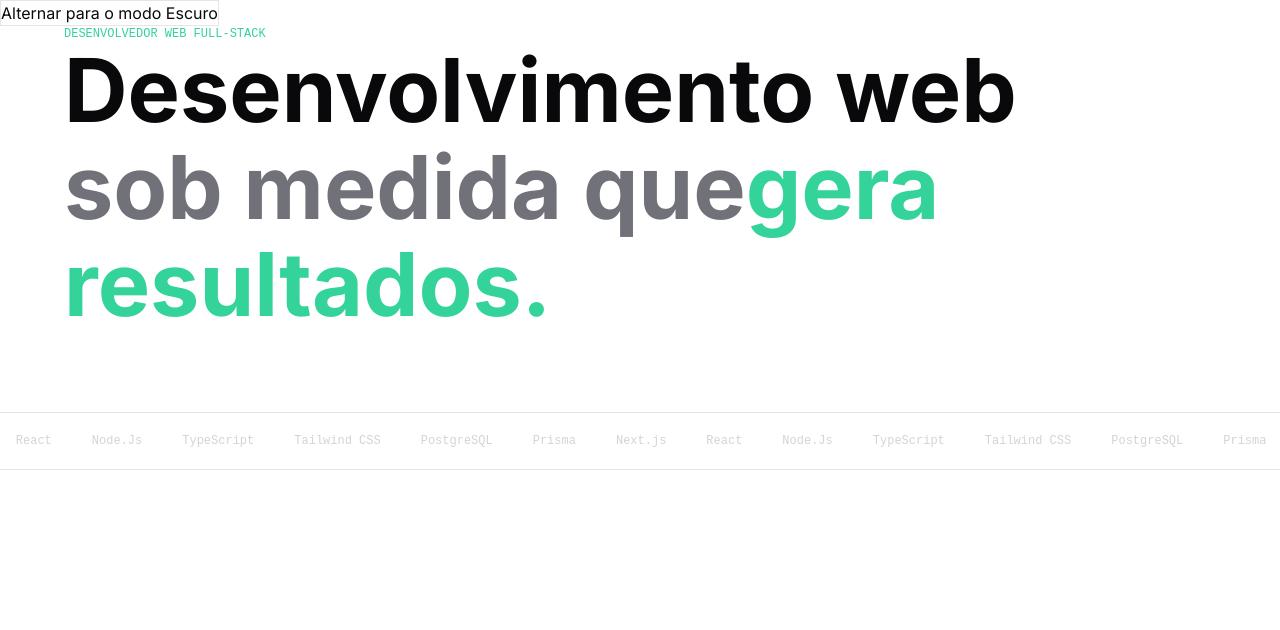
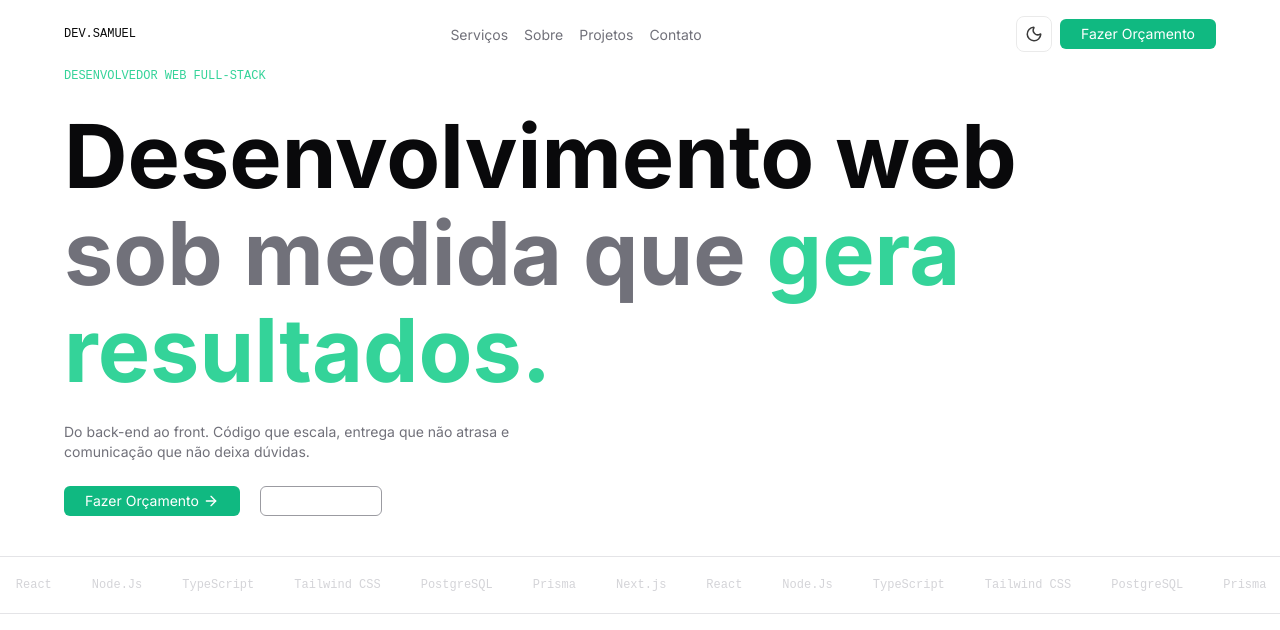
Before and after one commit to SamuelOliveiraa/portfolio, a Next.js app: page / in a window 1280 px wide. Shown: the top 630 px of the page. Built offline with nearby package versions, Linux system fonts and the light colour scheme.

Commit message:
chore: Created header, button, hero-section, theme-toggle and marquee components on layout

```diff
--- a/src/app/globals.css
+++ b/src/app/globals.css
@@ -9,7 +9,7 @@
   body,
   #root {
     width: 100%;
-    height: 100%;
+    height: 100dvh;
     box-sizing: border-box;
     margin: 0;
     padding: 0;
@@ -17,7 +17,6 @@
 }
 
 @theme {
-  /* --- CORES DE DESTAQUE (EMERALD) --- */
   --color-emerald-100: #34d399;
   --color-emerald-500: #10b981;
   --color-emerald-900: #059669;
@@ -25,13 +24,13 @@
   /* --- CORES DE BASE: LIGHT & DARK MODE --- */
   /* As variáveis abaixo representam a escala de cinzas baseada na imagem do Style Guide */
 
-  --color-white: #ffffff; /* Superfície dos Cards no Light Mode */
   --color-zinc-50: #fafafa; /* Background principal da página no Light Mode */
   --color-zinc-100: #f4f4f5; /* Muted bg / Input no Light Mode || Texto Principal no Dark Mode */
   --color-zinc-200: #e4e4e7; /* Divisores sutis no Light Mode */
   --color-zinc-500: #71717a; /* Texto de Apoio / Secundários em ambos os modos */
   --color-zinc-800: #1c1c1f; /* Fundo secundário / Input no Dark Mode */
   --color-zinc-900: #18181b; /* Muted background no Dark Mode */
+  --color-zinc-925: #ffffff; /* Superfície dos Cards no Light Mode */
   --color-zinc-950: #09090b; /* Texto Principal no Light Mode || Background principal no Dark Mode */
 
   --font-inter: Inter, sans-serif;
@@ -39,6 +38,31 @@
 
   --custom-title-medium: clamp(1.8rem, 1.2rem + 3vw, 3rem);
   --custom-title-large: clamp(2.6rem, 1.4rem + 6vw, 5.5rem);
+
+  --animate-sun-spin: sun-spin 0.6s cubic-bezier(0.16, 1, 0.3, 1) forwards;
+  --animate-moon-wobble: moon-wobble 0.6s ease-in-out;
+
+  @keyframes sun-spin {
+    from {
+      transform: rotate(0deg);
+    }
+    to {
+      transform: rotate(720deg); /* Gira apenas 720 graus e para */
+    }
+  }
+
+  @keyframes moon-wobble {
+    0%,
+    100% {
+      transform: rotate(0deg);
+    }
+    25% {
+      transform: rotate(-15deg); /* Inclina um pouco para a esquerda */
+    }
+    75% {
+      transform: rotate(30deg); /* Balança um pouco para a direita */
+    }
+  }
 }
 
 html.dark {
@@ -49,7 +73,7 @@ html.dark {
   --color-zinc-950: #f4f4f5;
 
   /* Os cards (white) assumem a cor de card escuro (zinc-925) */
-  --color-white: #111113;
+  --color-zinc-925: #111113;
 
   /* Os inputs/muted bg (zinc-100) assumem o fundo escuro secundário (zinc-800) */
   --color-zinc-100: #1c1c1f;
--- a/src/app/page.tsx
+++ b/src/app/page.tsx
@@ -1,13 +1,13 @@
 import MarqueeComponent from "@/components/common/marquee-component";
-import { ThemeToggle } from "@/components/common/theme-toggle";
+import Header from "@/components/layout/header";
 import HeroSection from "@/components/layout/hero-section";
 
 export default function Home() {
   return (
-    <div>
-      <ThemeToggle />
+    <>
+      <Header />
       <HeroSection />
       <MarqueeComponent />
-    </div>
+    </>
   );
 }
--- /dev/null
+++ b/src/components/common/button-component.tsx
@@ -0,0 +1,32 @@
+"use client";
+
+import { tv } from "tailwind-variants";
+
+interface ButtonProps extends React.ButtonHTMLAttributes<HTMLButtonElement> {
+  children: React.ReactNode;
+  className?: string;
+  variant?: "outline" | "default";
+}
+
+const buttonVariants = tv({
+  base: "w-full py-1 px-5 border rounded-sm cursor-pointer transition-all duration-500 flex items-center justify-center gap-1 text-sm font-normal leading-5 font-inter antialiased text-white",
+  variants: {
+    variant: {
+      outline: "bg-transparent border-zinc-500 opacity-70 hover:opacity-100",
+      default: "bg-emerald-500 hover:bg-emerald-900 border-transparent"
+    }
+  }
+});
+
+export default function ButtonComponent({
+  children,
+  className,
+  variant = "default",
+  ...rest
+}: ButtonProps) {
+  return (
+    <button className={buttonVariants({ className, variant })} {...rest}>
+      {children}
+    </button>
+  );
+}
--- a/src/components/common/marquee-component.tsx
+++ b/src/components/common/marquee-component.tsx
@@ -3,7 +3,7 @@ import Text from "./text";
 
 export default function MarqueeComponent() {
   return (
-    <Marquee className="bg-transparent border-y border-zinc-200 mt-20 text-zinc-300 py-5 select-none">
+    <Marquee className="bg-transparent border-y border-zinc-200 text-zinc-300 py-5 select-none">
       <Text size="textSmall" className="mx-3">
         Next.js
       </Text>
--- a/src/components/common/theme-toggle.tsx
+++ b/src/components/common/theme-toggle.tsx
@@ -1,5 +1,6 @@
 "use client";
 
+import { Moon, Sun } from "lucide-react";
 import { useTheme } from "next-themes";
 
 export function ThemeToggle() {
@@ -8,9 +9,13 @@ export function ThemeToggle() {
   return (
     <button
       onClick={() => setTheme(theme === "dark" ? "light" : "dark")}
-      className="border cursor-pointer"
+      className="group border cursor-pointer p-2 rounded-md size-9 flex items-center justify-center opacity-80 hover:opacity-100 hover:shadow-sm dark:hover:border-white/50 transition-all duration-200"
     >
-      Alternar para o modo {theme === "dark" ? "Claro" : "Escuro"}
+      {theme === "dark" ? (
+        <Sun className="size-5 group-hover:scale-120 group-hover:animate-sun-spin transition-all duration-200" />
+      ) : (
+        <Moon className="size-5 group-hover:scale-120 group-hover:animate-moon-wobble transition-all duration-200" />
+      )}
     </button>
   );
 }
--- /dev/null
+++ b/src/components/layout/header.tsx
@@ -0,0 +1,56 @@
+import Link from "next/link";
+import Text from "../common/text";
+import ButtonComponent from "../common/button-component";
+import { ThemeToggle } from "../common/theme-toggle";
+
+export default function Header() {
+  return (
+    <header className="max-w-6xl mx-auto py-4 flex justify-between items-center">
+      <Text size="textSmall" asChild className="uppercase">
+        <Link href="/">DEV.SAMUEL</Link>
+      </Text>
+
+      <nav>
+        <ul className="flex justify-between items-center gap-4 text-zinc-500 ">
+          <li>
+            <Text
+              size="textMedium"
+              className="hover:text-white transition-colors duration-200"
+            >
+              <Link href={"/services"}>Serviços</Link>
+            </Text>
+          </li>
+          <li>
+            <Text
+              size="textMedium"
+              className="hover:text-white transition-colors duration-200"
+            >
+              <Link href={"/services"}>Sobre</Link>
+            </Text>
+          </li>
+          <li>
+            <Text
+              size="textMedium"
+              className="hover:text-white transition-colors duration-200"
+            >
+              <Link href={"/services"}>Projetos</Link>
+            </Text>
+          </li>
+          <li>
+            <Text
+              size="textMedium"
+              className="hover:text-white transition-colors duration-200"
+            >
+              <Link href={"/services"}>Contato</Link>
+            </Text>
+          </li>
+        </ul>
+      </nav>
+
+      <div className="flex items-center gap-2">
+        <ThemeToggle />
+        <ButtonComponent className="w-fit">Fazer Orçamento</ButtonComponent>
+      </div>
+    </header>
+  );
+}
--- a/src/components/layout/hero-section.tsx
+++ b/src/components/layout/hero-section.tsx
@@ -1,17 +1,35 @@
+import { ArrowRight } from "lucide-react";
+import ButtonComponent from "../common/button-component";
 import Text from "../common/text";
 
 export default function HeroSection() {
   return (
-    <section className="flex flex-col max-w-6xl mx-auto">
+    <section className="flex flex-col gap-6 max-w-6xl mx-auto mb-10">
       <Text size="textSmall" className="text-emerald-100 uppercase">
         Desenvolvedor Web Full-Stack
       </Text>
 
       <Text size="titleLarge" as="h1" className="">
         <span className="text-zinc-950 block">Desenvolvimento web</span>
-        sob medida que
+        sob medida que{" "}
         <span className="text-emerald-100">gera resultados.</span>
       </Text>
+
+      <Text size="textMedium" className="max-w-lg text-zinc-500">
+        Do back-end ao front. Código que escala, entrega que não atrasa e
+        comunicação que não deixa dúvidas.
+      </Text>
+
+      <div className="flex flex-row gap-5">
+        <ButtonComponent className="w-fit">
+          Fazer Orçamento
+          <ArrowRight className="size-4 text-white" />
+        </ButtonComponent>
+
+        <ButtonComponent variant="outline" className="w-fit">
+          Ver Projetos
+        </ButtonComponent>
+      </div>
     </section>
   );
 }
```
